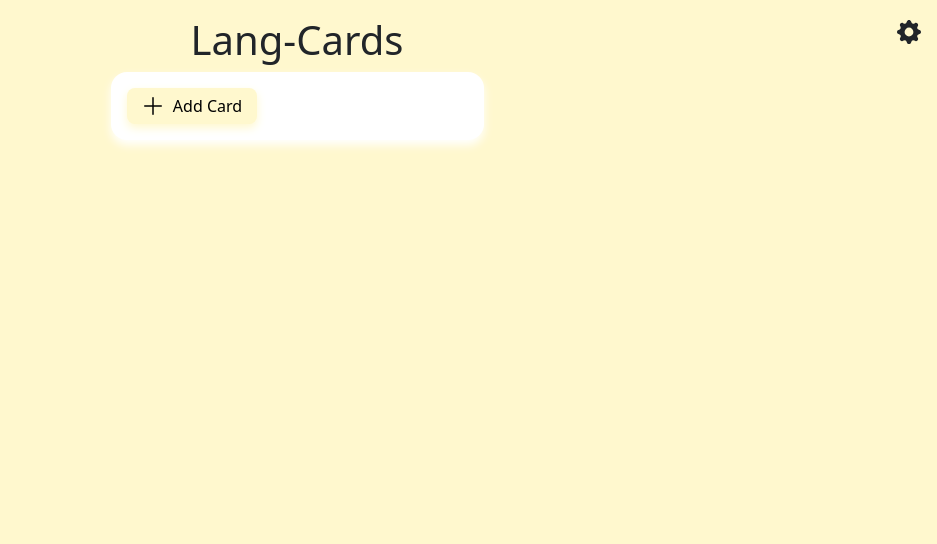
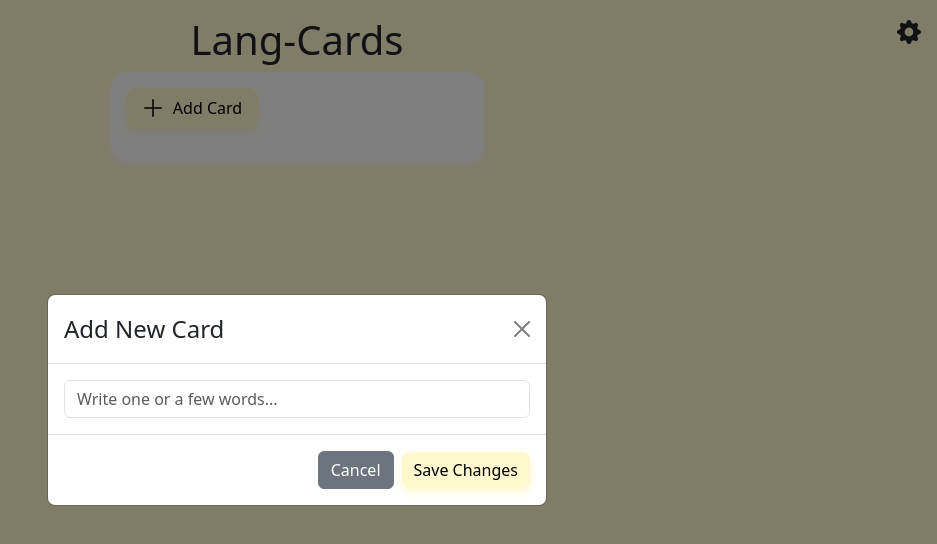
Before and after one commit to ghenadie-berco/lang-cards-react, a React (Vite) app: page / in a window 1280 px wide. Both pictures are taken after a click on the button "Add Card". Shown: the top 544 px of the page, without its empty margins (343-1280 px from the left). Built offline with nearby package versions, Linux system fonts and the light colour scheme.

Commit message:
initial layout

```diff
--- a/src/App.css
+++ b/src/App.css
@@ -2,7 +2,7 @@ main {
   background-color: #fff8ce;
 }
 
-section {
+.main-section {
   background-color: #fff;
   min-width: 300px;
   width: min(373px, calc(100dvw - 2rem));
@@ -16,6 +16,7 @@ section {
   align-items: center;
   justify-content: center;
   gap: 0.5rem;
+  min-height: 40px;
 }
 
 .settings-icon,
--- a/src/App.tsx
+++ b/src/App.tsx
@@ -1,18 +1,78 @@
 import "./App.css";
 import Button from "react-bootstrap/Button";
+import Modal from "react-bootstrap/Modal";
+import Form from "react-bootstrap/Form";
 import { PlusLg, GearFill } from "react-bootstrap-icons";
+import { useRef, useState } from "react";
+import Cards from "./components/Cards/Cards";
+import { Card } from "./Interfaces";
 
 function App() {
+  const [cards, setCards] = useState<Card[]>([]);
+  const [showModel, setShowModel] = useState(false);
+  const [newCardContent, setNewCardContent] = useState("");
+  const addCardWordsInput = useRef(null);
+
+  const closeModal = () => setShowModel(false);
+  const showModal = () => setShowModel(true);
+
+  const onAddCard = () => {
+    closeModal();
+    const original = newCardContent;
+    const originalLang = "fr";
+    const translatedLang = "ru";
+    fetch(
+      `https://api.mymemory.translated.net/get?q=${original}&langpair=${originalLang}|${translatedLang}`
+    )
+      .then((response) => response.json())
+      .then((data) => {
+        const card: Card = {
+          id: Date.now(),
+          content: {
+            original: original,
+            originalLang,
+            translated: data.responseData.translatedText,
+            translatedLang: translatedLang,
+          },
+        };
+        setCards((prev) => [...prev, card]);
+      });
+  };
+
   return (
     <main className="h-100 d-flex flex-column align-items-center p-3">
       <h1>Lang-Cards</h1>
       <GearFill className="settings-icon"></GearFill>
-      <section className="d-flex flex-column p-3 rounded-4">
-        <Button variant="primary" className="add-card-btn">
+      <section className="main-section d-flex flex-column p-3 rounded-4 gap-3 overflow-auto">
+        <Button variant="primary" className="add-card-btn" onClick={showModal}>
           <PlusLg className="add-card-icon"></PlusLg>
           <span>Add Card</span>
         </Button>
+        <Cards cards={cards}></Cards>
       </section>
+
+      {/* Modal */}
+      <Modal show={showModel} onHide={closeModal} centered>
+        <Modal.Header closeButton>
+          <Modal.Title>Add New Card</Modal.Title>
+        </Modal.Header>
+        <Modal.Body>
+          <Form.Control
+            ref={addCardWordsInput}
+            type="text"
+            placeholder="Write one or a few words..."
+            onChange={(e) => setNewCardContent(e.target.value)}
+          />
+        </Modal.Body>
+        <Modal.Footer>
+          <Button variant="secondary" onClick={closeModal}>
+            Cancel
+          </Button>
+          <Button variant="primary" onClick={onAddCard}>
+            Save Changes
+          </Button>
+        </Modal.Footer>
+      </Modal>
     </main>
   );
 }
--- /dev/null
+++ b/src/Interfaces.ts
@@ -0,0 +1,11 @@
+export interface Card {
+    id: number;
+    content: CardContent;
+}
+
+export interface CardContent {
+    original: string;
+    translated: string;
+    originalLang: string;
+    translatedLang: string;
+}
--- /dev/null
+++ b/src/components/Cards/Cards.css
@@ -0,0 +1,6 @@
+ul,
+li {
+  list-style: none !important;
+  padding: 0 !important;
+  margin: 0 !important;
+}
--- /dev/null
+++ b/src/components/Cards/Cards.tsx
@@ -0,0 +1,25 @@
+import { Card } from "../../Interfaces";
+import "./Cards.css";
+import CardComponent from "./components/Card/Card";
+
+function Cards(props: { cards: Card[] }) {
+  const colors = [
+    "#fff8ce", // Color 1
+    "#DCFEC7", // Color 2
+    "#E0F9FF", // Color 3
+    "#F2E3FF", // Color 4
+  ];
+  return (
+    <ul className="d-flex flex-column gap-3">
+      {props.cards.map((c, index) => {
+        return (
+          <li key={c.id}>
+            <CardComponent card={c} bgColor={colors[index % colors.length]}></CardComponent>
+          </li>
+        );
+      })}
+    </ul>
+  );
+}
+
+export default Cards;
--- /dev/null
+++ b/src/components/Cards/components/Card/Card.css
@@ -0,0 +1,17 @@
+.card {
+  border: 1px solid black;
+}
+
+.card-lang-indicator {
+  font-size: 0.75rem;
+  font-weight: 700;
+}
+
+.card-content {
+  font-size: 1rem;
+}
+
+.card-divider {
+  height: 1px;
+  background: black;
+}
--- /dev/null
+++ b/src/components/Cards/components/Card/Card.tsx
@@ -0,0 +1,29 @@
+import { Card } from "../../../../Interfaces";
+import "./Card.css";
+
+function CardComponent(props: { card: Card; bgColor: string }) {
+  return (
+    <div
+      className="card d-flex flex-column gap-2 rounded-3 p-3"
+      style={{ background: props.bgColor }}
+    >
+      {/* Original Language and Content */}
+      <section className="card-section d-flex flex-column">
+        <span className="card-lang-indicator">
+          {props.card.content.originalLang.toUpperCase()}:
+        </span>
+        <span className="card-content">{props.card.content.original}</span>
+      </section>
+      <div className="card-divider"></div>
+      {/* Translated Language and Content */}
+      <section className="card-section d-flex flex-column">
+        <span className="card-lang-indicator">
+          {props.card.content.translatedLang.toUpperCase()}:
+        </span>
+        <span className="card-content">{props.card.content.translated}</span>
+      </section>
+    </div>
+  );
+}
+
+export default CardComponent;
--- a/src/index.css
+++ b/src/index.css
@@ -61,3 +61,9 @@ h1 {
   scrollbar-width: thin;
   scrollbar-color: #fff8ce #f1f1f1;
 }
+
+/* Dev */
+
+.zzz {
+  border: 1px solid red;
+}
```
